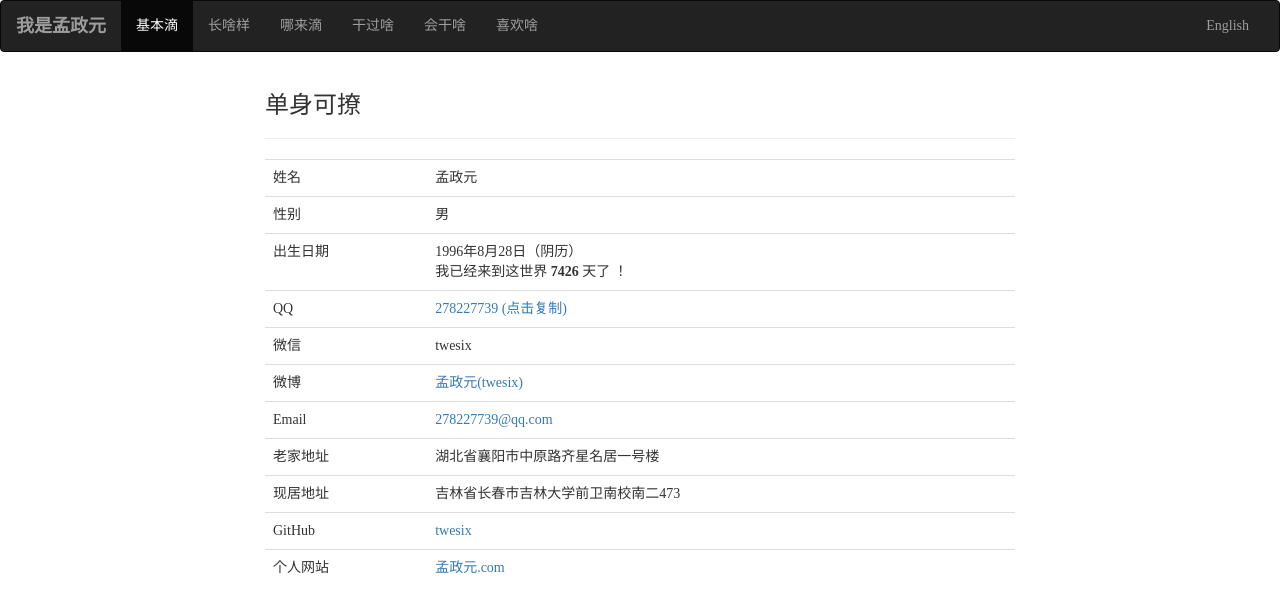
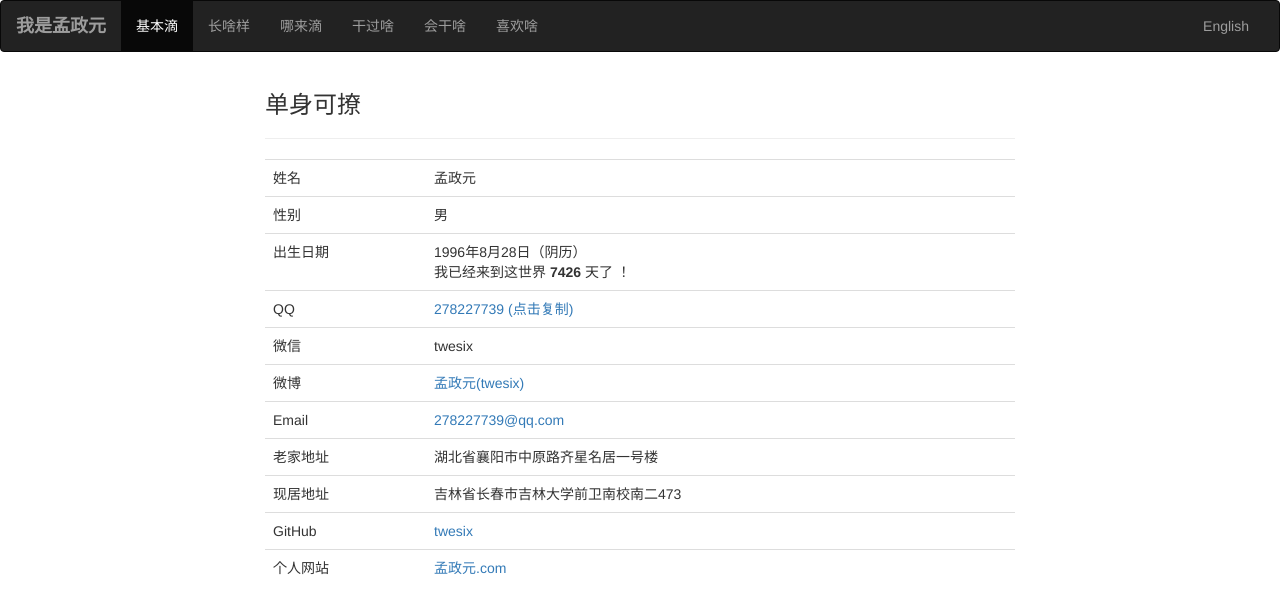
Before and after one commit to twesix-website/me, a website: page index.html in a window 1280 px wide. Drawn offline with Linux system fonts and the light colour scheme.

Commit message:
optimize font family

```diff
--- a/css/common.css
+++ b/css/common.css
@@ -3,7 +3,7 @@
     height:100%;
     margin:0;
     padding:0;
-    font-family: "微软雅黑";
+    font-family:Helvetica, 'Hiragino Sans GB', 'Microsoft Yahei', '微软雅黑', Arial, sans-serif;
 }
 .text-black
 {
```
